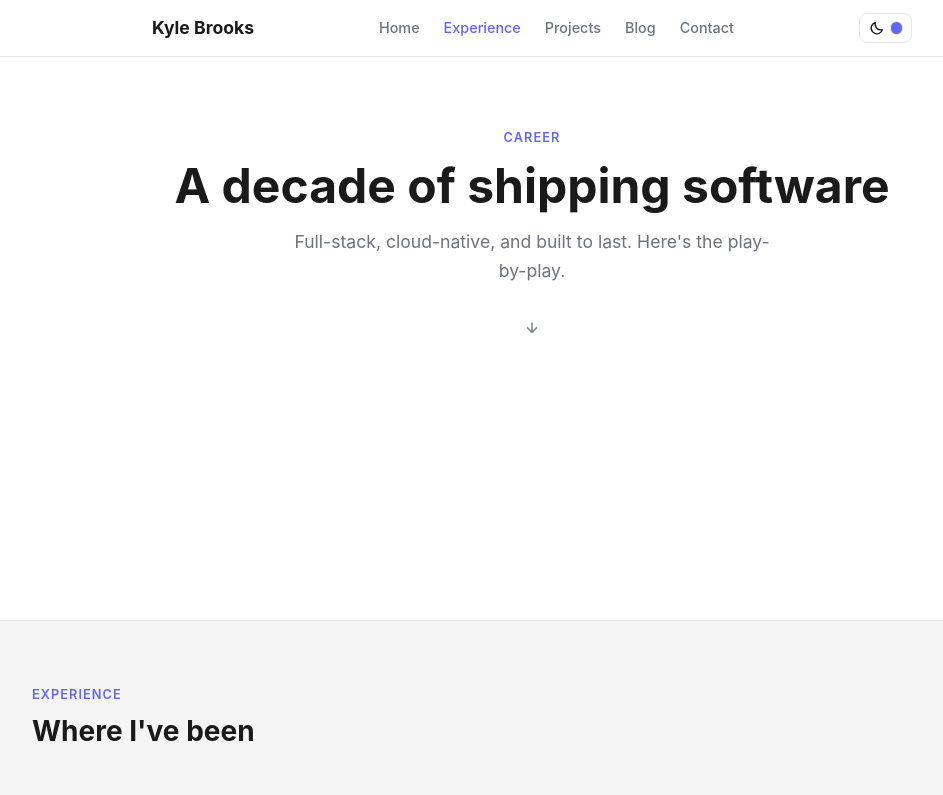
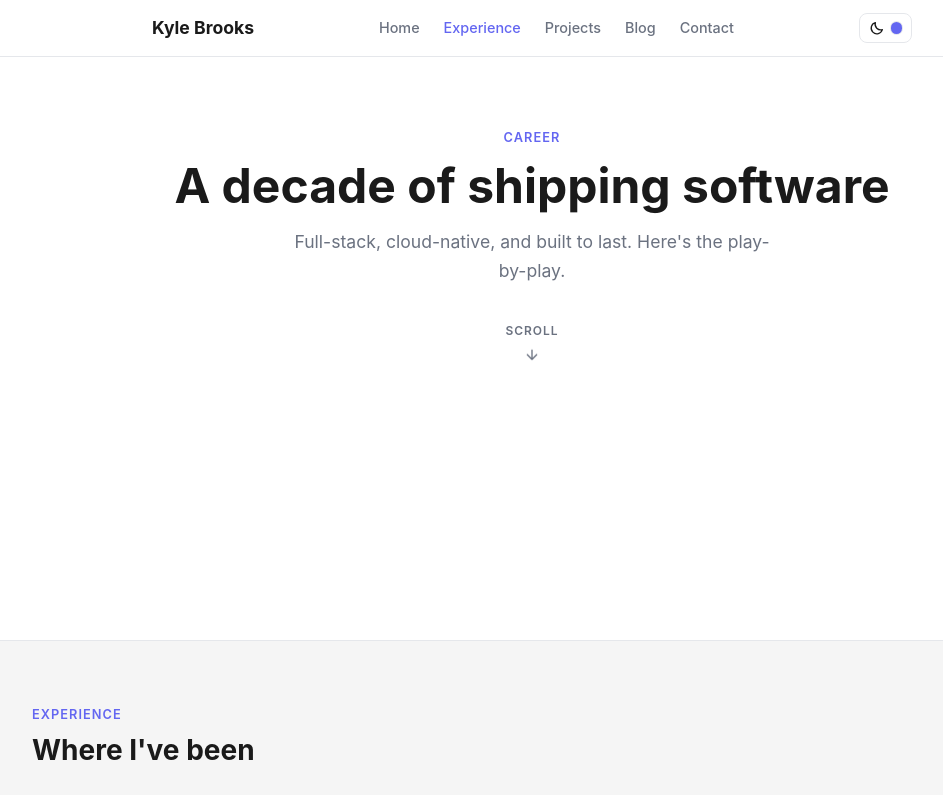
Before and after one commit to KyleBrooks242/claude-svelte-website, a SvelteKit app: page /experience in a window 1280 px wide. Shown: the top 795 px of the page, without its empty margins (108-1051 px from the left). Built offline with nearby package versions, Linux system fonts and the light colour scheme.

Commit message:
Slight tweaks to experience page

```diff
--- a/src/routes/experience/+page.svelte
+++ b/src/routes/experience/+page.svelte
@@ -176,6 +176,7 @@
 				Full-stack, cloud-native, and built to last. Here's the play-by-play.
 			</p>
 			<a href="#timeline" class="scroll-cue" aria-label="Scroll to timeline">
+				<span>Scroll</span>
 				<svg viewBox="0 0 24 24" width="16" height="16" fill="none" stroke="currentColor" stroke-width="2" stroke-linecap="round" stroke-linejoin="round">
 					<path d="M12 5v14M5 12l7 7 7-7" />
 				</svg>
```
